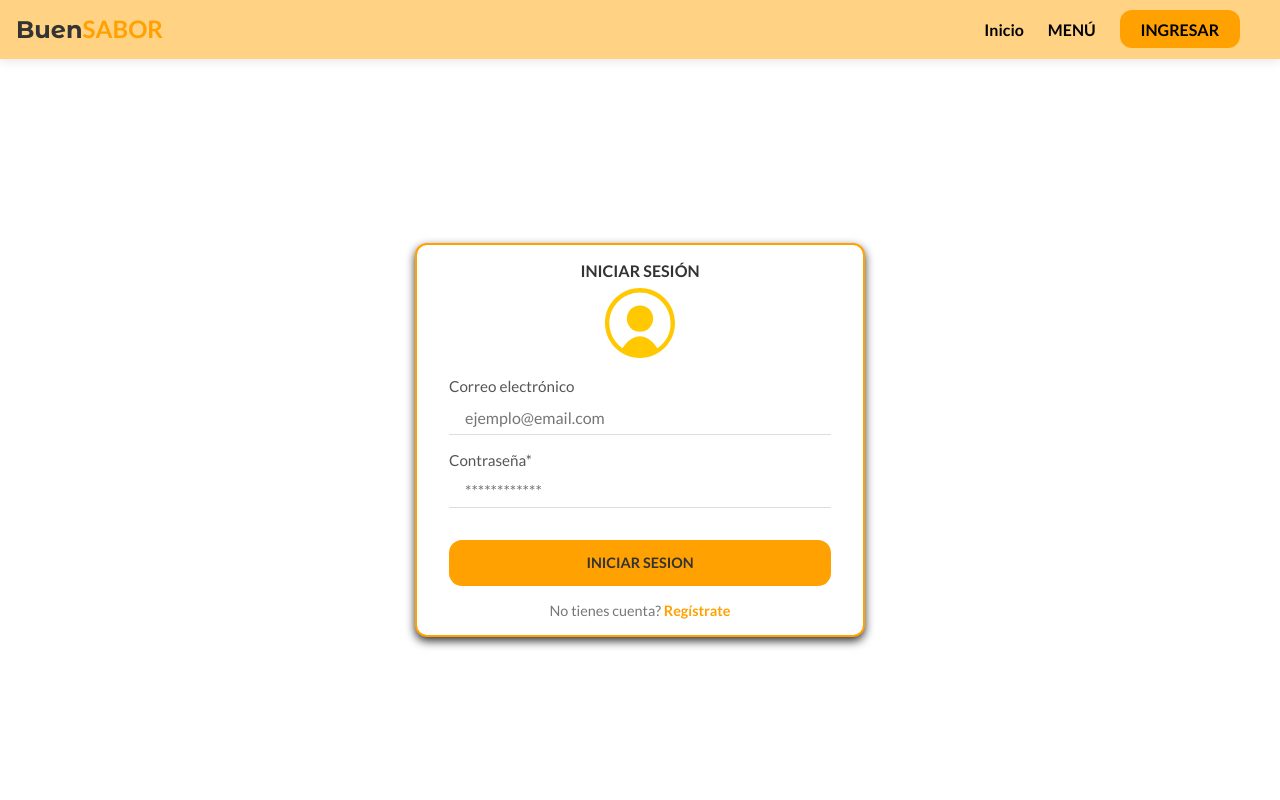
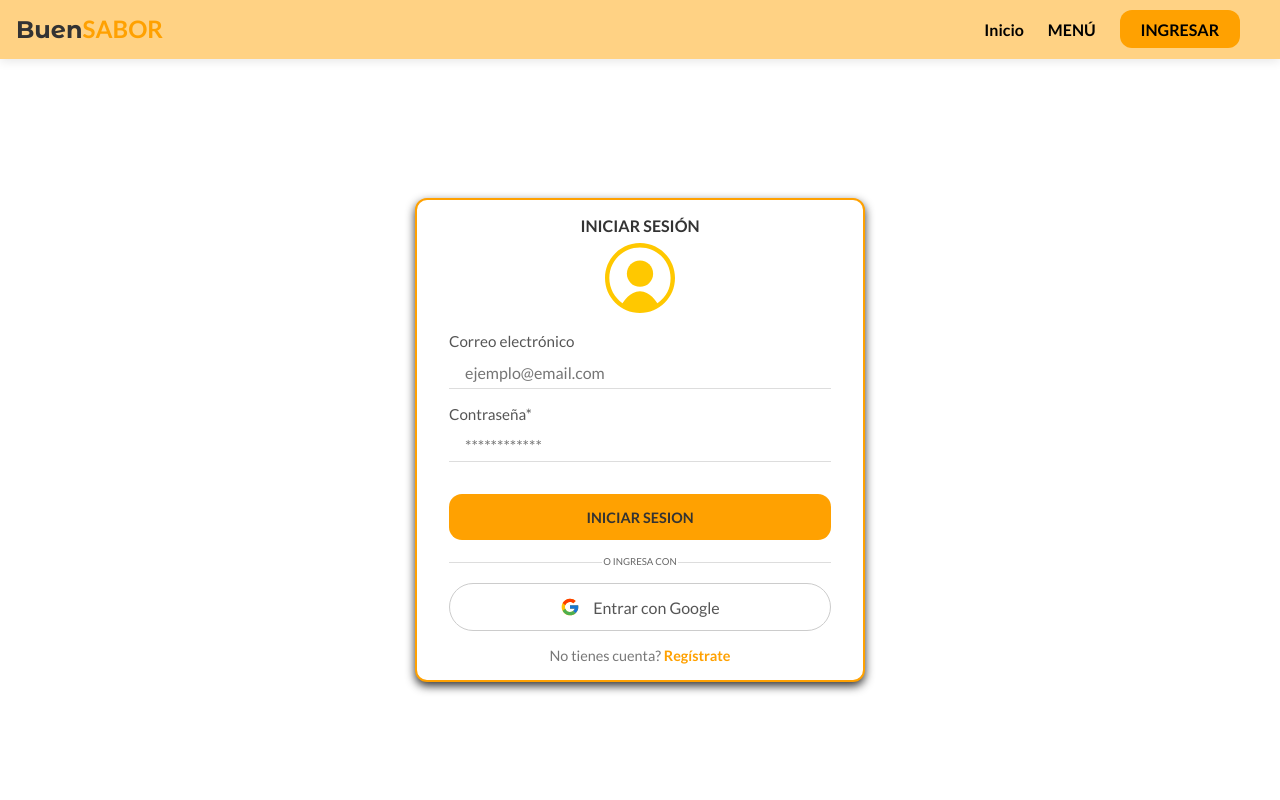
Before and after one commit to OTSUGUA14/Buen-Sabor-Front2, a React (Vite) app: page /login in a window 1280 px wide. Shown: the top 800 px of the page. Built offline with nearby package versions, Linux system fonts and the light colour scheme.

Commit message:
button for login with google

```diff
--- a/src/cliente/screens/Login.tsx
+++ b/src/cliente/screens/Login.tsx
@@ -72,6 +72,17 @@ export default function Login() {
                         INICIAR SESION
                     </button>
 
+                    <p className={styles.orSeparator}>O INGRESA CON</p>
+
+                    <button
+                        type="button"
+                        className={styles.googleLoginButton}
+                        onClick={() => window.location.href = "http://localhost:8080/oauth2/authorization/google"}
+                    >
+                        <img src="../public/icons/icons8-logo-de-google-48.svg" alt="Google" className={styles.googleIcon} />
+                        Entrar con Google
+                    </button>
+
                     <p className={styles.signUpText}>
                         No tienes cuenta?{" "}
                         <Link to="/registro" className={styles.signUpLink}>
--- a/src/cliente/screens/RegisterPage.tsx
+++ b/src/cliente/screens/RegisterPage.tsx
@@ -395,6 +395,17 @@ export default function RegisterPage() {
                         Guardar Domicilio
                     </button>
 
+                    <p className={styles.orSeparator}>O INGRESA CON</p>
+
+                    <button
+                        type="button"
+                        className={styles.googleLoginButton}
+                        onClick={() => window.location.href = "http://localhost:8080/oauth2/authorization/google"}
+                    >
+                        <img src="../public/icons/icons8-logo-de-google-48.svg" alt="Google" className={styles.googleIcon} />
+                        Entrar con Google
+                    </button>
+
                     <button type="submit" className={styles.loginButton}>REGISTRARSE</button>
 
                     <p className={styles.signUpText}>
```
Lines whose indentation alone changed are shown as unchanged.
